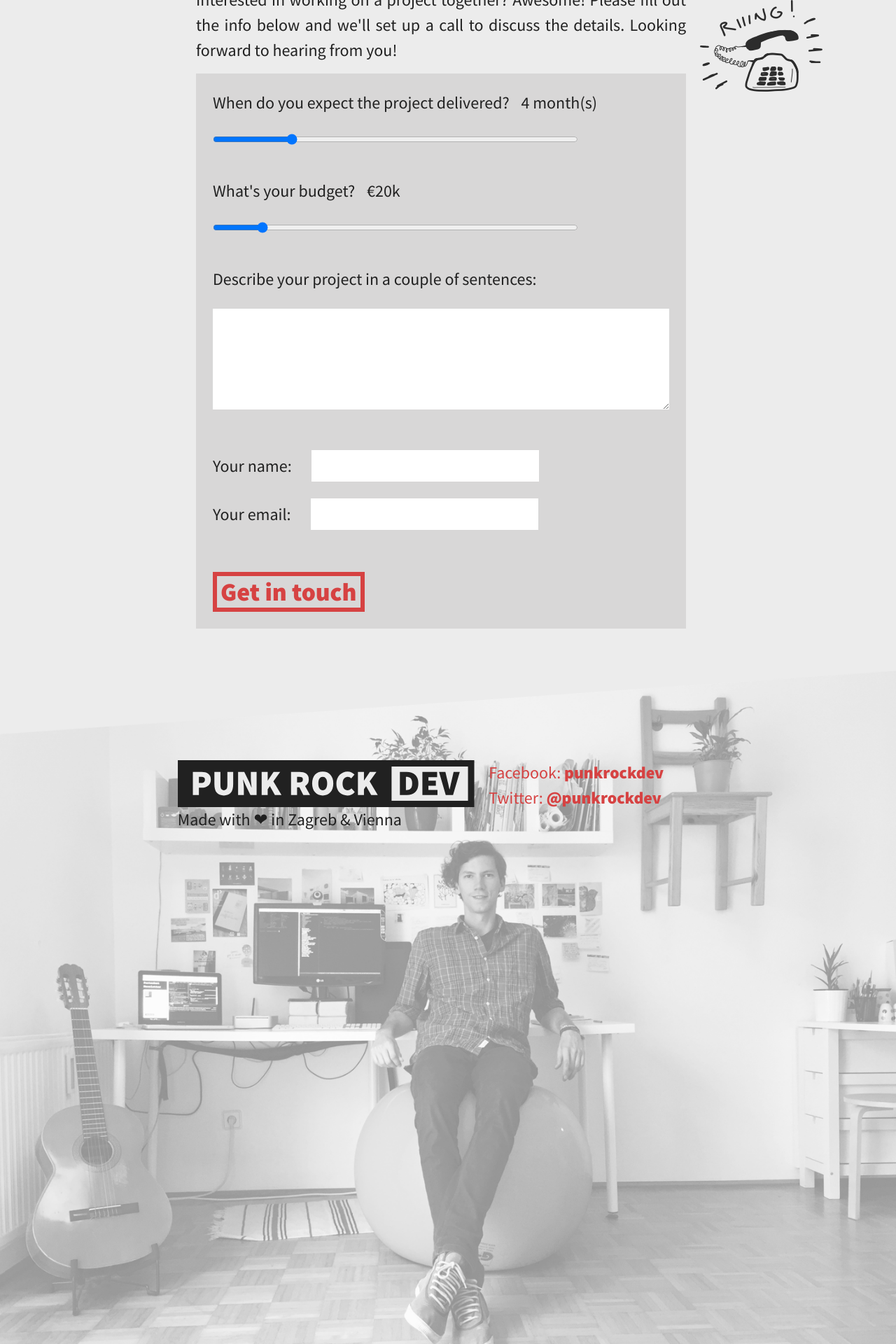
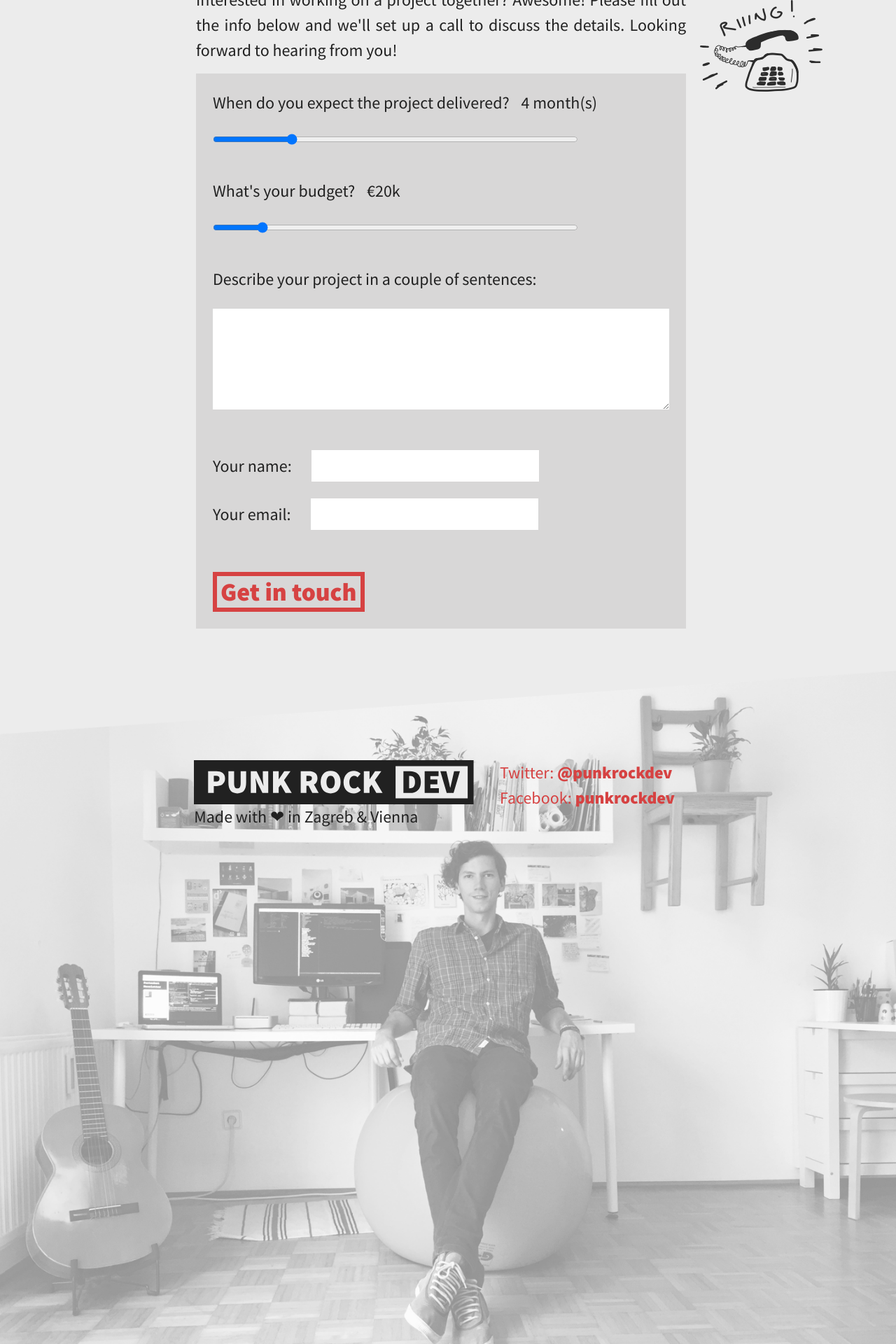
Before and after one commit to punkrockdev/punkrockdev.github.io, a Jekyll site: the page built from index.md, in a window 1280 px wide. Shown: the part 4334-6254 px from the top of the page at 70% size. Built offline with Jekyll 4.4.1, drawn with Linux system fonts in a browser that asks for light colours.

Commit message:
some minor tweaks

```diff
--- a/_includes/footer.html
+++ b/_includes/footer.html
@@ -10,8 +10,8 @@
                 </div>
                 <div class="footer-col  footer-col-2">
                     <ul class="contact-list">
+                        <li><a href="https://www.twitter.com/punkrockdev/">Twitter: <strong>@punkrockdev</strong></a></li>
                         <li><a href="https://www.facebook.com/punkrockdev/">Facebook: <strong>punkrockdev</strong></a></li>
-                        <li><a href="https://www.twitter.com/punkrockdev/">Twitter: <strong>@punkrockdev</strong></a></li>
                     </ul>
                 </div>
                 <!-- <div class="footer-col  footer-col-3">
--- a/_sass/_form.scss
+++ b/_sass/_form.scss
@@ -10,19 +10,22 @@ form {
         border: none;
         padding: 0.3em;
         margin-left: 1em;
+        @include media-query($on-palm) {
+            margin-left: 0;
+        }
     }
     textarea {
         margin: 1em 0; width: 100%; height: 6em;
         max-width: 100%;
-    }
-    input {
-
     }
     input[type="range" i] {
         display: block;
         padding: 1em;
         width: 80%;
         margin-left: 0;
+        @include media-query($on-palm) {
+            width: 100%;
+        }
     }
     input[type="submit"] {
         margin-top: 1em;
--- a/_sass/_layout.scss
+++ b/_sass/_layout.scss
@@ -153,14 +153,16 @@
 
 .footer-col {
     float: left;
-    width: 36%;
+    width: 39%;
+    padding-left: 0.7em;
     @include media-query($on-palm) {
         width: 100%;
+        font-size: 23px;
     }
 }
 
 .footer-col-1 {
-    width: 63%;
+    width: 60%;
     @include media-query($on-palm) {
         width: 100%;
     }
@@ -175,6 +177,9 @@ p {
 
 .page-content {
     padding: $spacing-unit 0;
+    @include media-query($on-palm) {
+        padding: 0;
+    }
 }
 
 .page-heading {
@@ -294,5 +299,6 @@ p {
     @include media-query($on-palm) {
         padding-top: 0;
         position: relative;
+        width: 33%;
     }
 }
```
